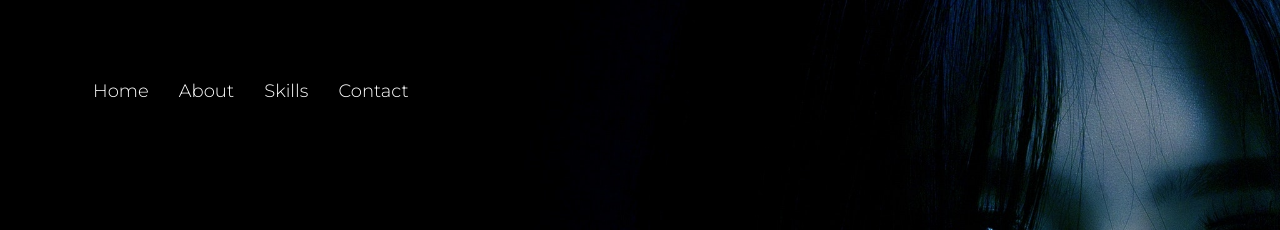
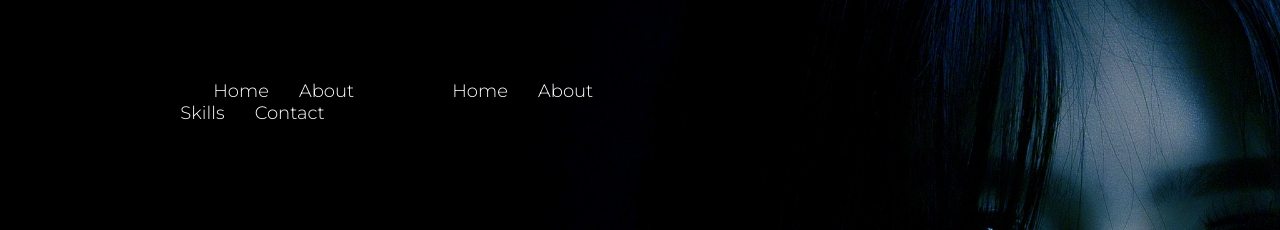
Before and after one commit to Princessmayellah/Princessmayellah.github.io, a plain HTML site: page index.html in a window 1280 px wide. Shown: the top 230 px of the page. Drawn offline with nearby package versions, Linux system fonts and the light colour scheme.

Commit message:
Revert "added About Us and Bootstrap"
This reverts commit 97f79f3f560e59ba8c90061b3c0b92ebd63ce74c.

```diff
--- a/assets/css/style.css
+++ b/assets/css/style.css
@@ -212,7 +212,6 @@ textarea#message {
 
 footer, a {
     color: rgb(255, 255, 255);
-
 }
 footer {
     background: #1a1a1a;
@@ -273,8 +272,6 @@ span.copyright {
     margin-top: 20px;
 }
 
-
-
 /* Bootstrap */
 .bd-placeholder-img {
     font-size: 1.125rem;
--- a/index.html
+++ b/index.html
@@ -21,8 +21,13 @@
         <div class="container">
             <div class="nav-container">
                 <nav class="header-navigation">
+<<<<<<< HEAD
                     <a href="#">Home</a>
                     <a href="/web-pages/about.html">About</a>
+=======
+                    <a href="#header">Home</a>
+                    <a href="#about">About</a>
+>>>>>>> parent of 97f79f3 (added About Us and Bootstrap)
                     <a href="#skills">Skills</a>
                     <a href="#contact">Contact</a>
                 </nav>
```
